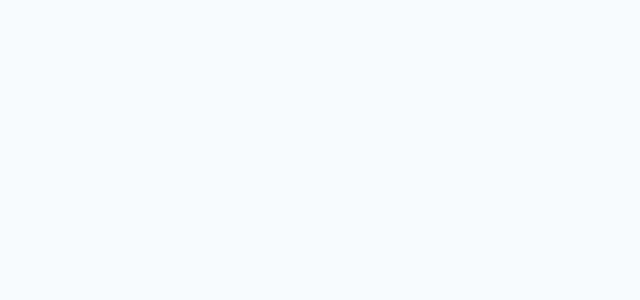
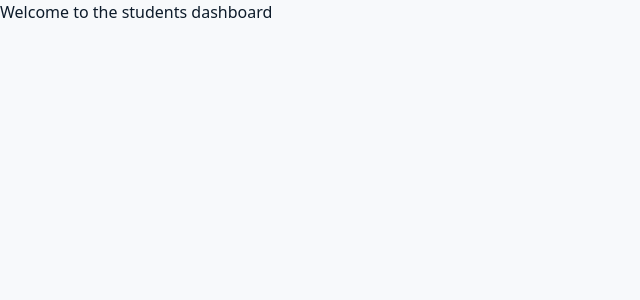
Before and after one commit to juliusmwas/StudyHub, a React (Vite) app: page /student/dashboard in a window 1280 px wide. Before the commit this address had no page. Shown: the top 300 px of the page, without its empty margins (0-640 px from the left). Built offline with nearby package versions, Linux system fonts and the light colour scheme.

Commit message:
Updated the authpag to redirect users to their respective dashboard upon login in

```diff
--- a/src/App.jsx
+++ b/src/App.jsx
@@ -5,6 +5,9 @@ import { BrowserRouter as Router, Routes, Route } from "react-router-dom";
 import AOS from "aos";
 import "aos/dist/aos.css";
 import { useEffect } from "react";
+import StudentDashboard from './Pages/dashboard/student/Dashboard';
+import TutorDashboard from './Pages/dashboard/tutor/Dashboard';
+
 
 function App() {
 
@@ -26,9 +29,9 @@ function App() {
         <Route path="/auth" element={<AuthPage />} />
 
         {/* Future Dashboard Routes */}
-        {/* <Route path="/dashboard" element={<StudentDashboard />} /> */}
-        {/* <Route path="/dashboard/tutor" element={<TutorDashboard />} /> */}
-        {/* <Route path="/admin" element={<AdminDashboard />} /> */}
+        <Route path="/student/dashboard" element={<StudentDashboard />} />
+        <Route path="/tutor/dashboard" element={<TutorDashboard />} />
+
       </Routes>
     </Router>
   );
--- a/src/Pages/dashboard/student/Dashboard.jsx
+++ b/src/Pages/dashboard/student/Dashboard.jsx
@@ -1,5 +1,5 @@
 
-export default function Dashboard(){
+export default function StudentDashboard(){
 
     return(
         <div>
--- a/src/Pages/dashboard/tutor/Dashboard.jsx
+++ b/src/Pages/dashboard/tutor/Dashboard.jsx
@@ -1,7 +1,7 @@
 
 
 
-export default function Dashboard(){
+export default function TutorDashboard(){
 
     return(
         <div>
```
Also changed, not shown: src/Pages/AuthPage.jsx (+6 -4 lines).
